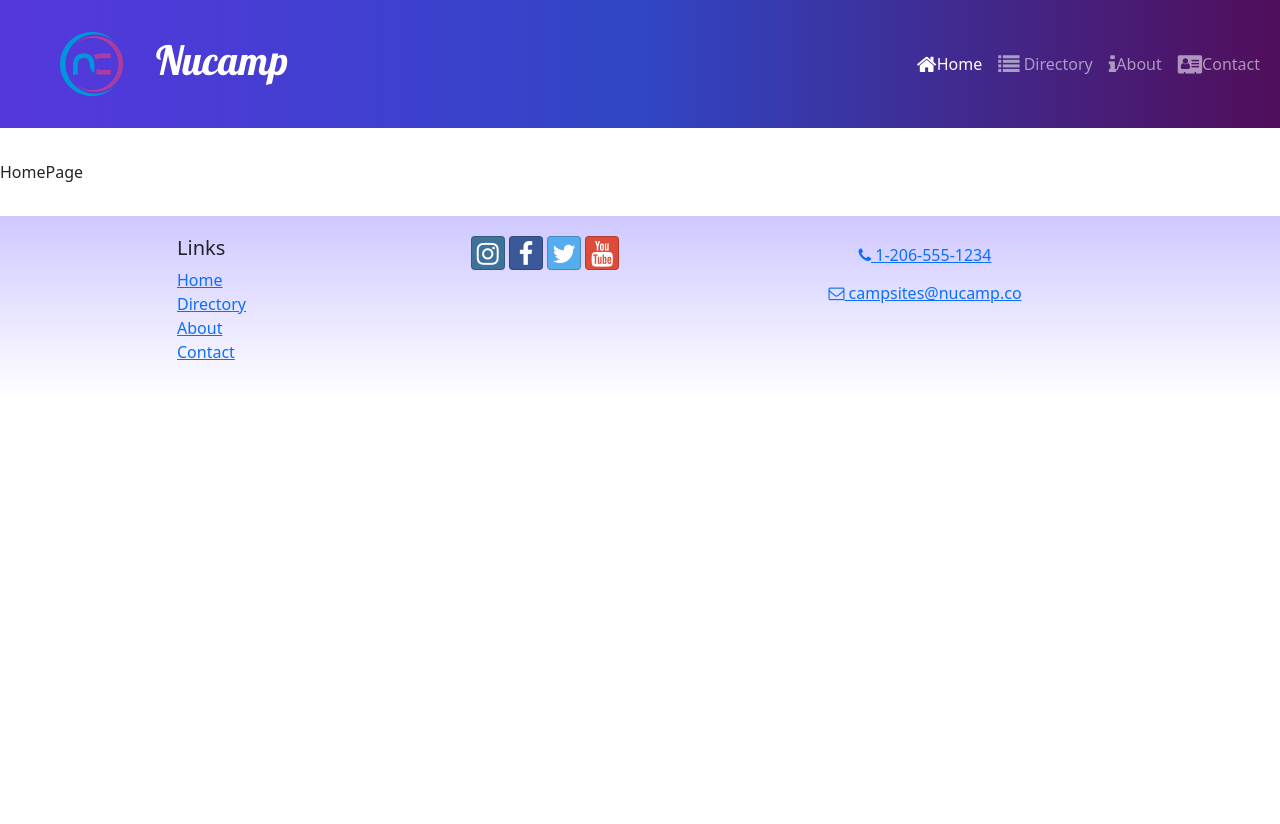
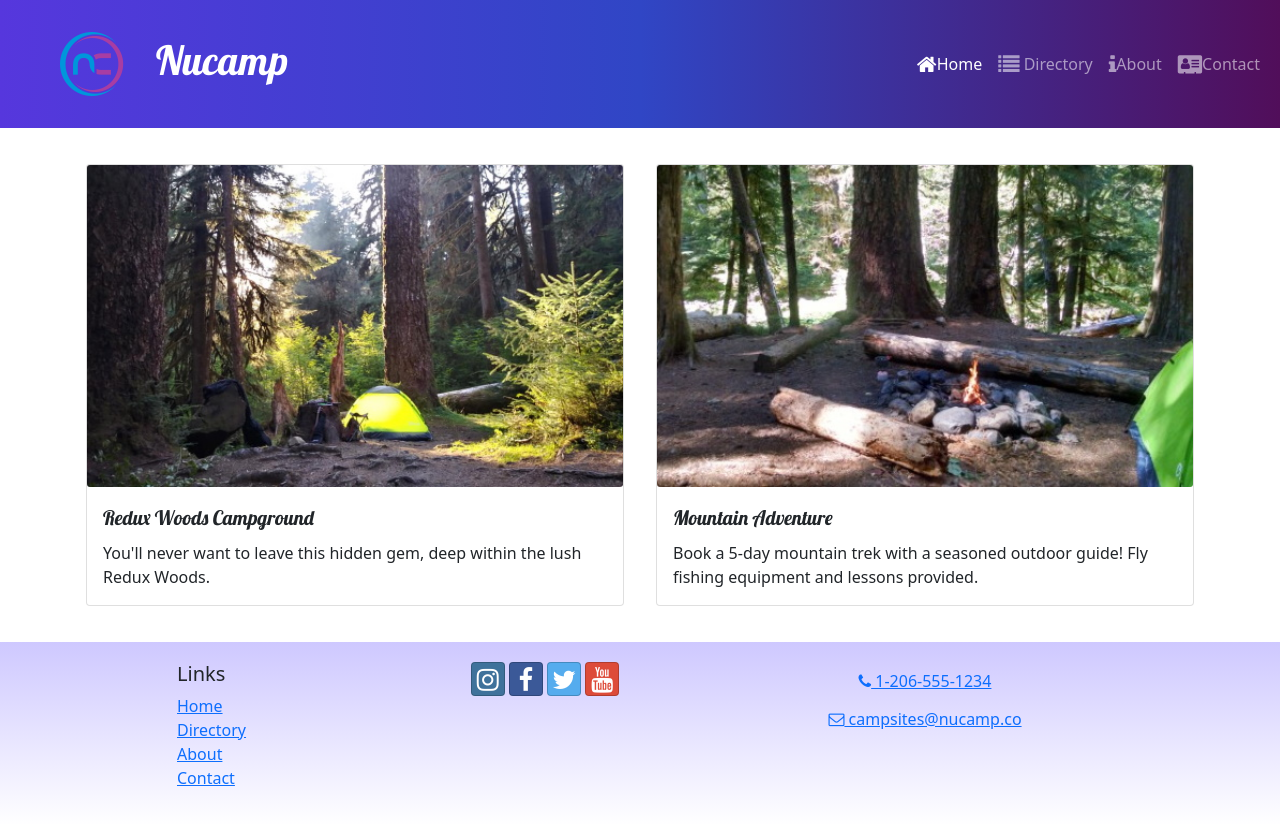
Before and after one commit to mouhamednd7/react-campsite, a React (Create React App) app: page / in a window 1280 px wide. Before the commit the page ends 800 px from the top, so only its background shows below. Built offline with nearby package versions, Linux system fonts and the light colour scheme.

Commit message:
Displaying homePage Display

```diff
--- a/src/App.js
+++ b/src/App.js
@@ -6,6 +6,7 @@
 import HomePage from "./pages/HomePage";
 import ContactPage from "./pages/ContactPage";
 import CampsitesDirectoryPage from "./pages/CampsitesDirectoryPage";
+import CampsiteDetailPage from "./pages/CampsiteDetailPage";
 
 function App() {
   return (
@@ -15,6 +16,7 @@
         <Route path="/" element={<HomePage />} />
         <Route path="contact" element={<ContactPage />} />
         <Route path="directory" element={<CampsitesDirectoryPage />} />
+        <Route path="directory/:campsiteId" element={<CampsiteDetailPage />} />
       </Routes>
       <Footer />
     </div>
--- a/src/features/campsites/campsitesSlice.js
+++ b/src/features/campsites/campsitesSlice.js
@@ -7,3 +7,7 @@
 export const selectCampsiteById = (id) => {
   return CAMPSITES.find((campsite) => campsite.id === id);
 };
+
+export const selectFeaturedCampsite = () => {
+  return CAMPSITES.find((campsite) => campsite.featured);
+};
--- /dev/null
+++ b/src/features/display/DisplayCard.js
@@ -0,0 +1,16 @@
+import { Card, CardImg, CardText, CardBody, CardTitle } from "reactstrap";
+
+const DisplayCard = ({ item }) => {
+  const { image, name, description } = item;
+  return (
+    <Card>
+      <CardImg src={image} alt={name} />
+      <CardBody>
+        <CardTitle>{name}</CardTitle>
+        <CardText>{description}</CardText>
+      </CardBody>
+    </Card>
+  );
+};
+
+export default DisplayCard;
--- /dev/null
+++ b/src/features/display/DisplayList.js
@@ -0,0 +1,22 @@
+import { Col, Row } from "reactstrap";
+import DisplayCard from "./DisplayCard";
+import { selectFeaturedCampsite } from "../campsites/campsitesSlice";
+import { selectFeaturedPromotion } from "../promotions/promotionsSlice";
+
+const DisplayList = () => {
+  const items = [selectFeaturedCampsite(), selectFeaturedPromotion()];
+
+  return (
+    <Row>
+      {items.map((item, idx) => {
+        return (
+          <Col md className="m-1" key={idx}>
+            <DisplayCard item={item} />
+          </Col>
+        );
+      })}
+    </Row>
+  );
+};
+
+export default DisplayList;
--- /dev/null
+++ b/src/features/promotions/promotionsSlice.js
@@ -0,0 +1,5 @@
+import { PROMOTIONS } from "../../app/shared/PROMOTIONS";
+
+export const selectFeaturedPromotion = () => {
+  return PROMOTIONS.find((promotion) => promotion.featured);
+};
--- /dev/null
+++ b/src/pages/CampsiteDetailPage.js
@@ -0,0 +1,19 @@
+import { Container, Row } from "reactstrap";
+import { useParams } from "react-router-dom";
+import { selectCampsiteById } from "../features/campsites/campsitesSlice";
+import CampsiteDetail from "../features/campsites/CampsiteDetail";
+
+const CampsiteDetailPage = () => {
+  const { campsiteId } = useParams();
+  const campsite = selectCampsiteById(campsiteId);
+
+  return (
+    <Container>
+      <Row>
+        <CampsiteDetail campsite={campsite} />
+      </Row>
+    </Container>
+  );
+};
+
+export default CampsiteDetailPage;
--- a/src/pages/HomePage.js
+++ b/src/pages/HomePage.js
@@ -1,5 +1,12 @@
+import { Container } from "reactstrap";
+import DisplayList from "../features/display/DisplayList";
+
 const HomePage = () => {
-  return <div>HomePage</div>;
+  return (
+    <Container>
+      <DisplayList />
+    </Container>
+  );
 };
 
 export default HomePage;
```
